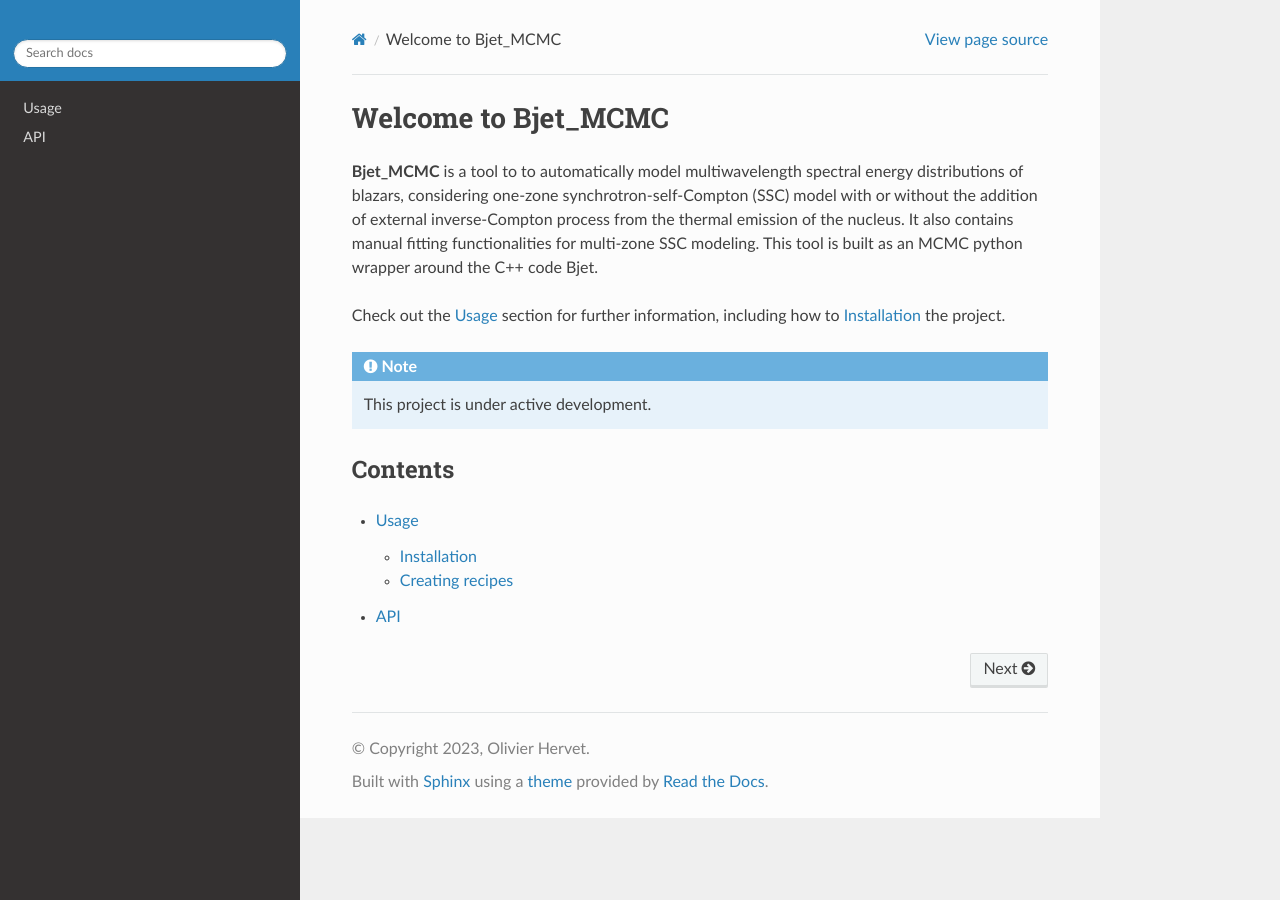
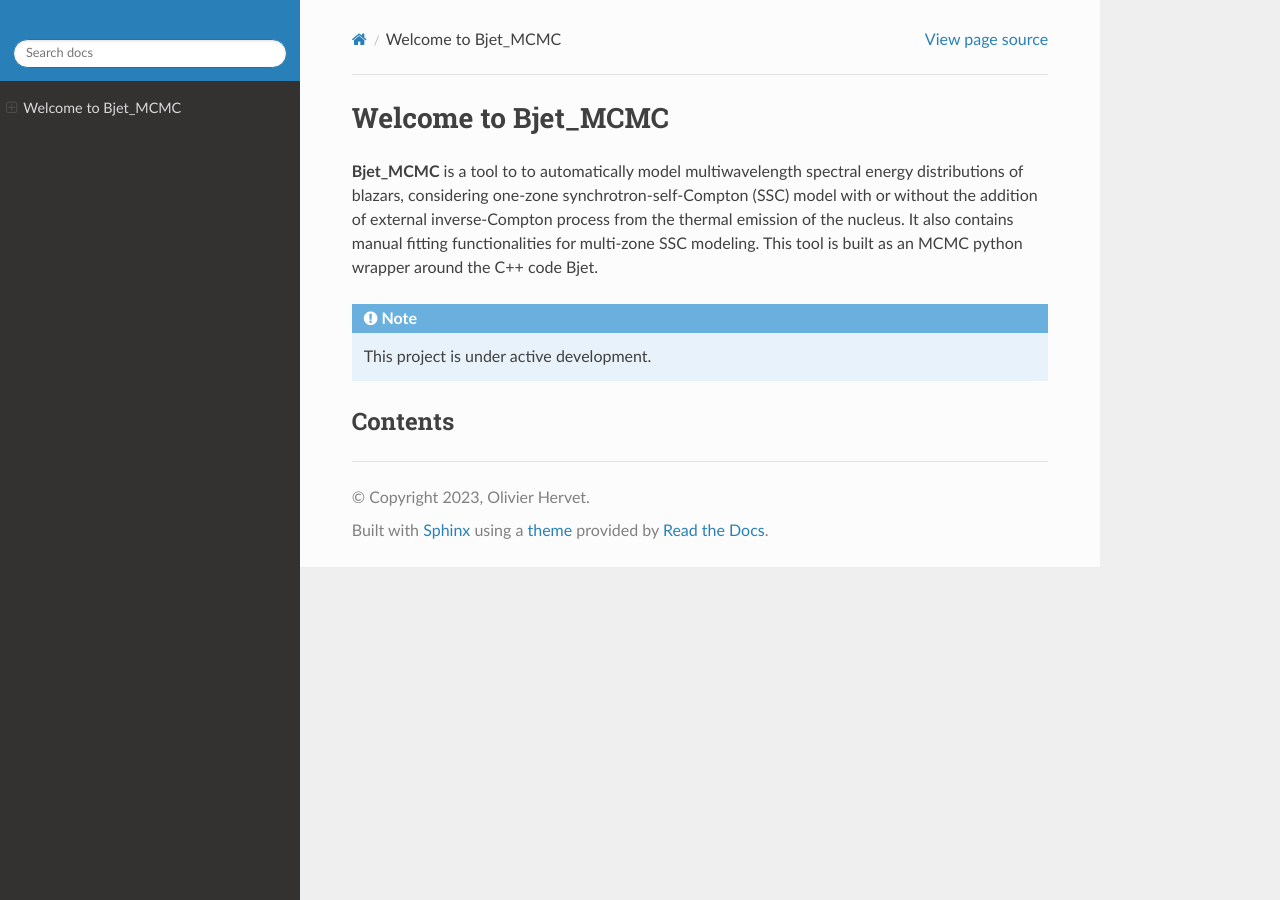
Before and after one commit to Ohervet/Bjet_MCMC, a Sphinx documentation site: the page built from docs/source/index.rst, in a window 1280 px wide. Built offline with Sphinx 7.4.7 and the Read the Docs theme 2.0.0, drawn with Linux system fonts in a browser that asks for light colours.

Commit message:
Update index.rst

```diff
--- a/docs/source/index.rst
+++ b/docs/source/index.rst
@@ -4,8 +4,6 @@ Welcome to Bjet_MCMC
 **Bjet_MCMC** is a tool to to automatically model multiwavelength spectral energy distributions of blazars, considering one-zone synchrotron-self-Compton (SSC) model with or without the addition of external inverse-Compton process from the thermal emission of the nucleus. It also contains manual fitting functionalities for multi-zone SSC modeling.
 This tool is built as an MCMC python wrapper around the C++ code Bjet.
 
-Check out the :doc:`usage` section for further information, including
-how to :ref:`installation` the project.
 
 .. note::
 
@@ -13,8 +11,3 @@ how to :ref:`installation` the project.
 
 Contents
 --------
-
-.. toctree::
-
-   usage
-   api
```
